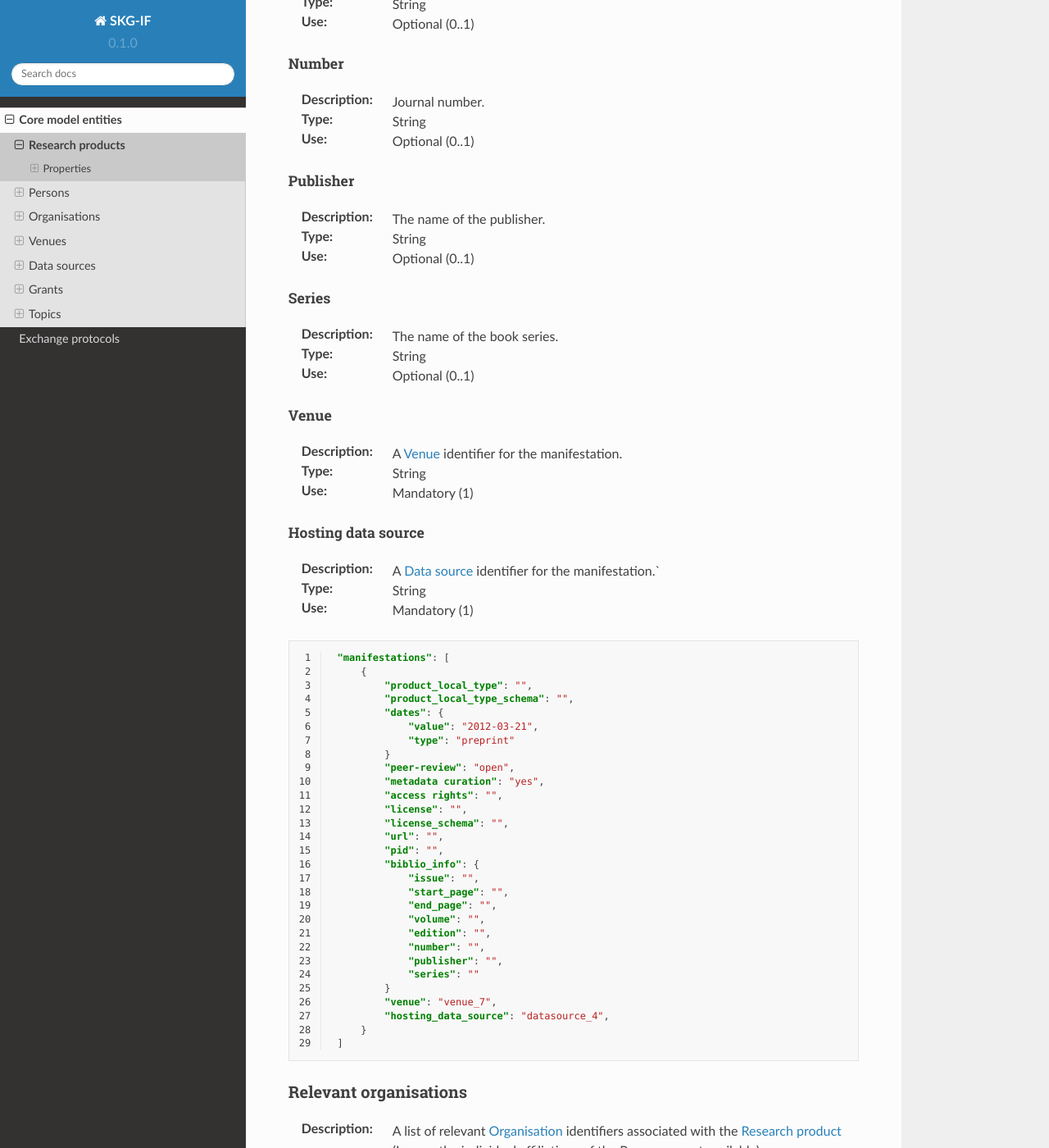
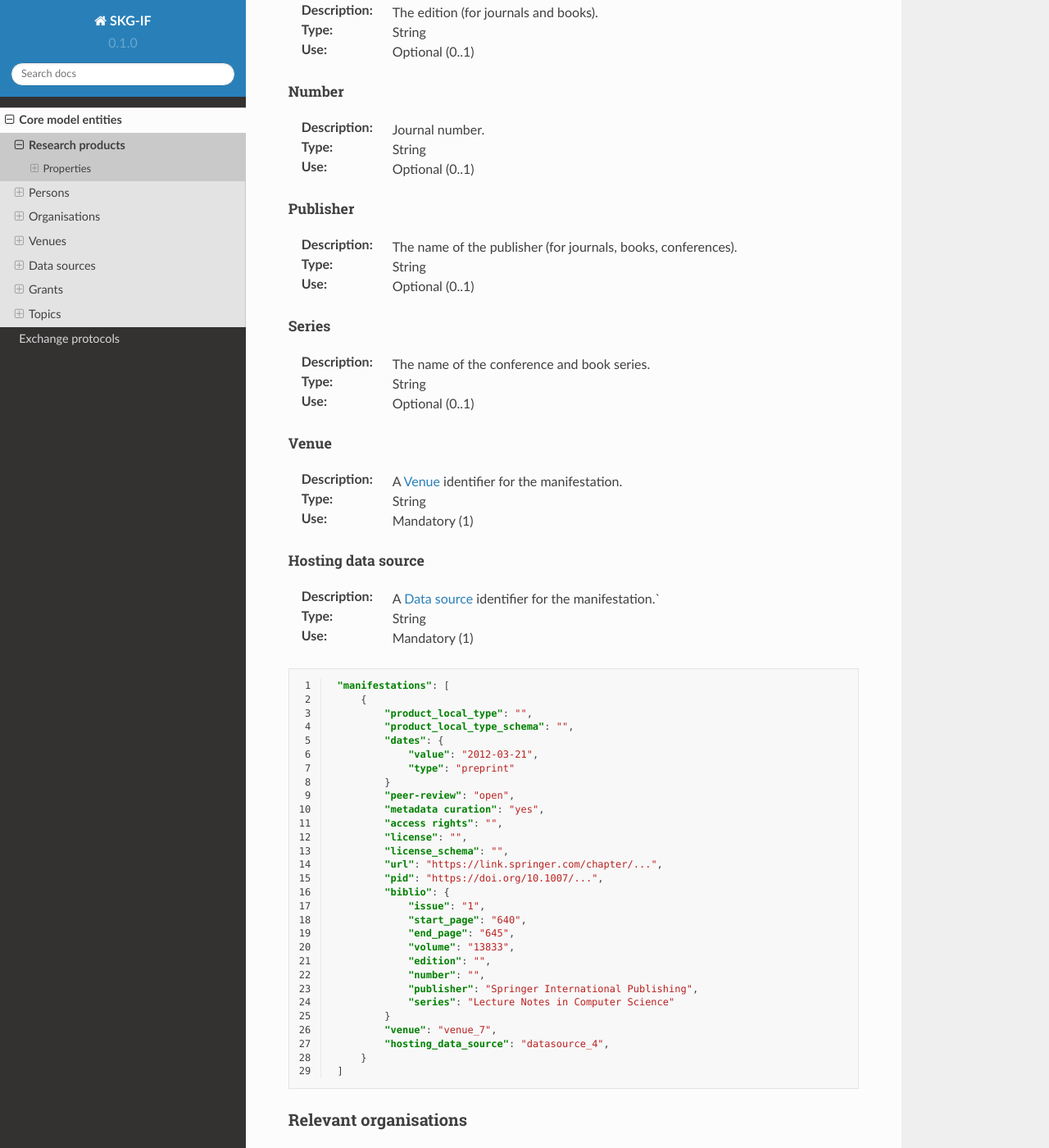
Before and after one commit to andremann/SKG-IF, a Sphinx documentation site: the page built from docs/source/products.rst, in a window 1280 px wide and 1400 px high, scrolled down 6530 px. Shown: the whole window at 82% size. Built offline with Sphinx 7.4.7 and the Read the Docs theme 2.0.0, drawn with Linux system fonts in a browser that asks for light colours; some of the changed text lies outside the part shown.

Commit message:
a few fixes for the product entity

```diff
--- a/docs/source/products.rst
+++ b/docs/source/products.rst
@@ -241,19 +241,19 @@ Access right
 
 Licence
 ^^^^^^^^^^^^^^^^
-:Description:
+:Description: Licence specific to the manifestation.
 :Type: String
 :Use: Recommended (0..1)
 
 Licence schema
 ^^^^^^^^^^^^^^^^
-:Description:
+:Description: Schema of the licence.
 :Type: String
 :Use: Recommended (0..1)
 
 Bibliographic information
 ^^^^^^^^^^^^^^^^
-:Description: An object containing bibliographic information about a :ref:`Research product <Research product>`.
+:Description: An object containing bibliographic information about a :ref:`Research product <Research product>` of literature type.
 :Type: Object
 :Use: Mandatory (1)
 
@@ -277,13 +277,13 @@ End page
 
 Volume
 """""""""""""
-:Description: Volume number.
+:Description: Volume number (for journals, books, conferences).
 :Type: String
 :Use: Optional (0..1)
 
 Edition
 """""""""""""
-:Description: The edition.
+:Description: The edition (for journals and books).
 :Type: String
 :Use: Optional (0..1)
 
@@ -295,13 +295,13 @@ Number
 
 Publisher
 """""""""""""
-:Description: The name of the publisher.
+:Description: The name of the publisher (for journals, books, conferences).
 :Type: String
 :Use: Optional (0..1)
 
 Series
 """""""""""""
-:Description: The name of the book series.
+:Description: The name of the conference and book series.
 :Type: String
 :Use: Optional (0..1)
 
@@ -333,17 +333,17 @@ Hosting data source
             "access rights": "",
             "license": "",
             "license_schema": "",
-            "url": "",
-            "pid": "",
-            "biblio_info": {
-                "issue": "",
-                "start_page": "",
-                "end_page": "",
-                "volume": "",
+            "url": "https://link.springer.com/chapter/...",
+            "pid": "https://doi.org/10.1007/...",
+            "biblio": {
+                "issue": "1",
+                "start_page": "640",
+                "end_page": "645",
+                "volume": "13833",
                 "edition": "",
                 "number": "",
-                "publisher": "",
-                "series": ""
+                "publisher": "Springer International Publishing",
+                "series": "Lecture Notes in Computer Science"
             }
             "venue": "venue_7",
             "hosting_data_source": "datasource_4",
```
Also changed, not shown: other parts of docs/source/products.rst (+1 -1 lines).
